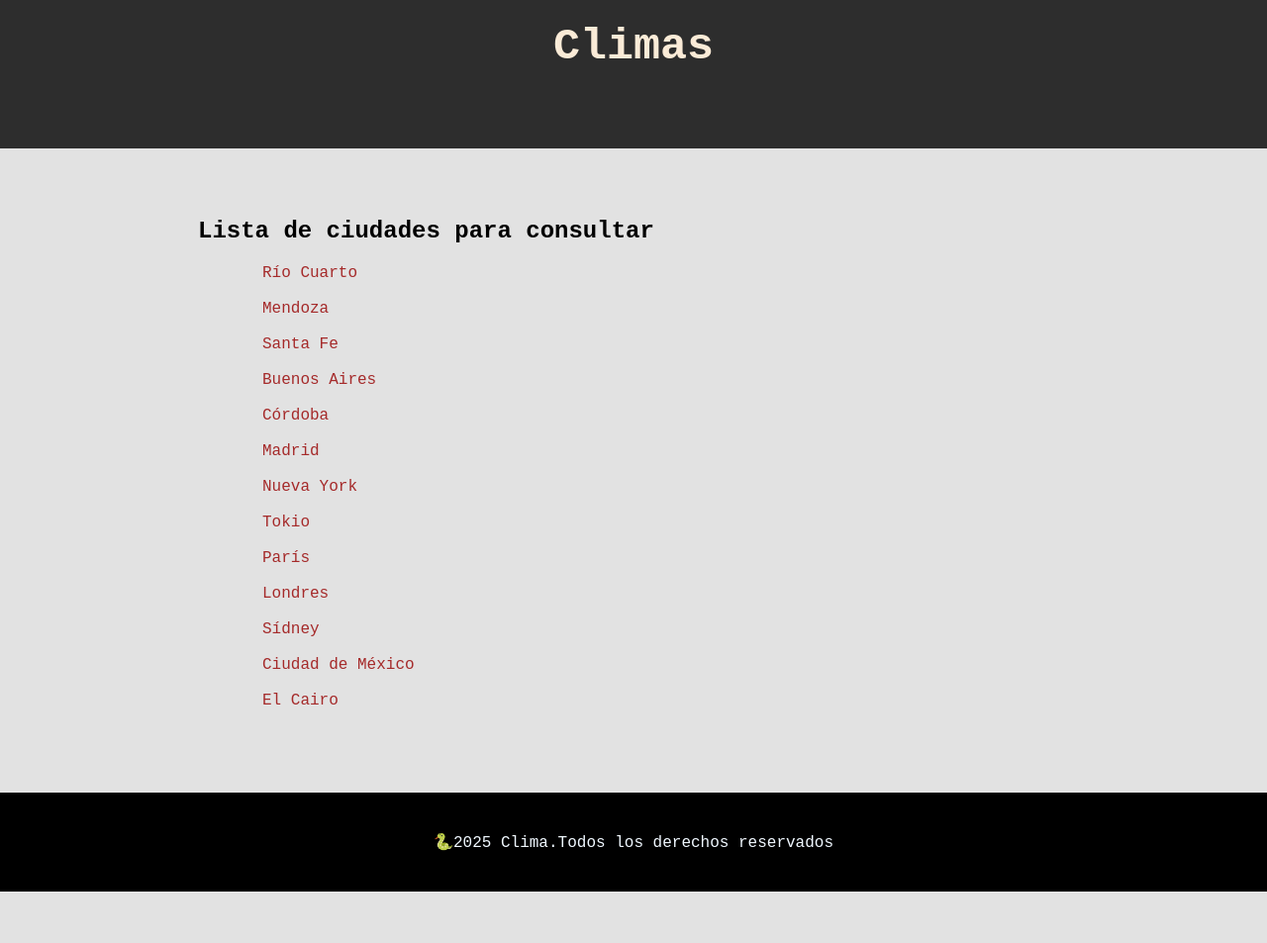
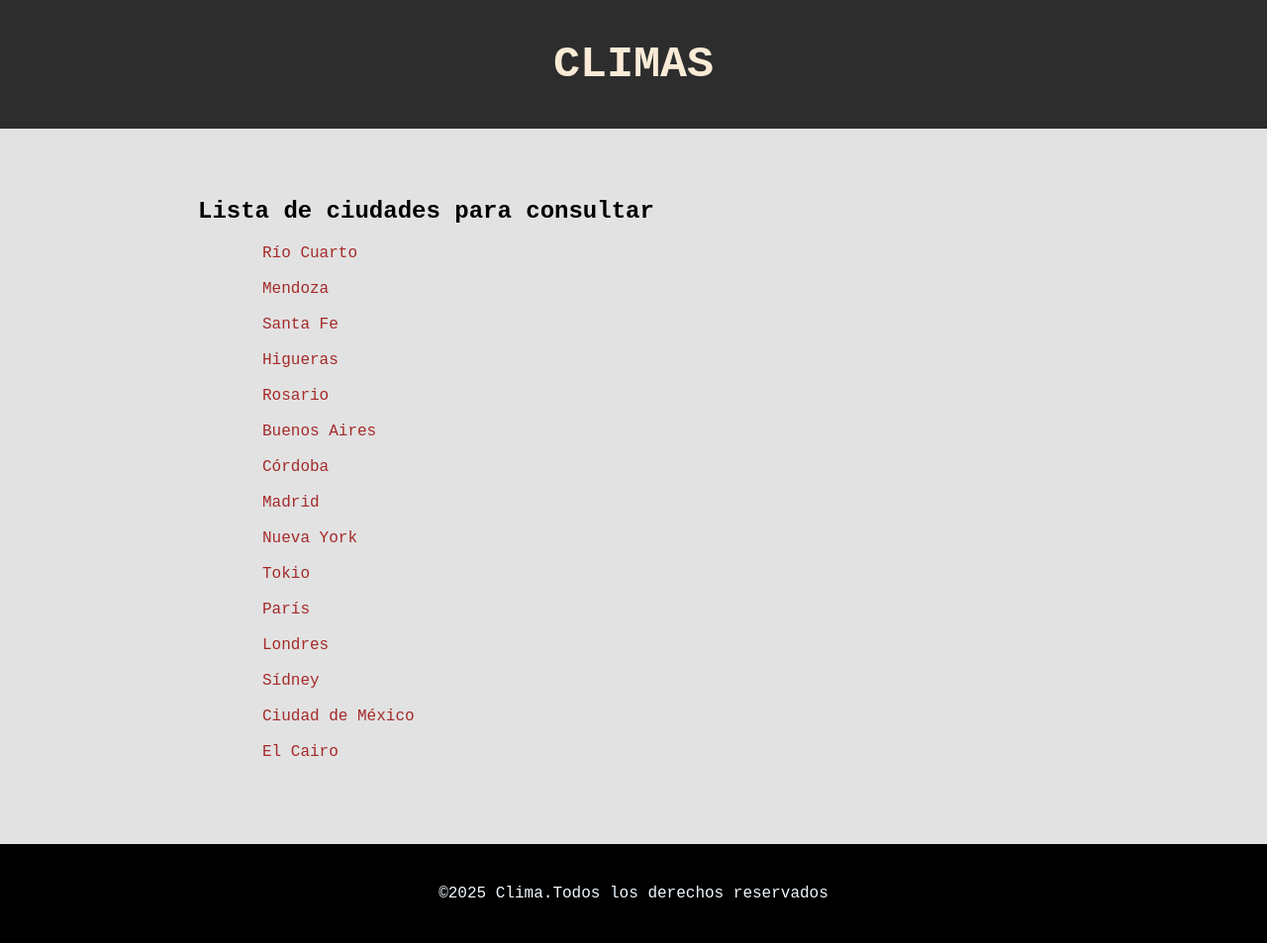
Before and after one commit to Emancc/Practico-I-Python, a Flask app: page / in a window 1280 px wide. Shown: the whole page at 99% size. Before the commit the page ends 901 px from the top, so only its background shows below. Run offline with Flask 3, Linux system fonts and the light colour scheme.

Commit message:
comentando el codigo

```diff
--- a/app.py
+++ b/app.py
@@ -6,8 +6,10 @@
 
 ciudades = {
     "Río Cuarto": {"lat": -33.1333, "lon": -64.3500},
-    "Mendoza" : {"lat": -32.8833, "lon": -68.8167},
-    "Santa Fe" : {"lat": -31.6333, "lon": -60.7000},
+    "Mendoza": {"lat": -32.8833, "lon": -68.8167},
+    "Santa Fe": {"lat": -31.6333, "lon": -60.7000},
+    "Higueras": {"lat": -31.6333, "lon": -60.7000},
+    "Rosario": {"lat": -31.6333, "lon": -60.7000},
     "Buenos Aires": {"lat": -34.6037, "lon": -58.3816},
     "Córdoba": {"lat": -31.4201, "lon": -64.1888},
     "Madrid": {"lat": 40.4168, "lon": -3.7038},
@@ -17,20 +19,22 @@
     "Londres": {"lat": 51.5074, "lon": -0.1278},
     "Sídney": {"lat": -33.8688, "lon": 151.2093},
     "Ciudad de México": {"lat": 19.4326, "lon": -99.1332},
-    "El Cairo": {"lat": 30.0444, "lon": 31.2357}
+    "El Cairo": {"lat": 30.0444, "lon": 31.2357},
 }
 
-@app.route('/')
+
+@app.route("/")
 def index():
-    return render_template('index.html', ciudades=ciudades)
+    return render_template("index.html", ciudades=ciudades)
 
-@app.route('/clima')
+
+@app.route("/clima")
 def clima():
-    nombre = request.args.get('ciudad')
+    nombre = request.args.get("ciudad")
     latitud = ciudades[nombre]["lat"]
     longitud = ciudades[nombre]["lon"]
 
-    url_clima = f'https://api.open-meteo.com/v1/forecast?latitude={latitud}&longitude={longitud}&current_weather=true'
+    url_clima = f"https://api.open-meteo.com/v1/forecast?latitude={latitud}&longitude={longitud}&current_weather=true"
 
     weather_codes = {
         0: "Despejado",
@@ -62,15 +66,23 @@
         96: "Tormenta eléctrica con granizo ligero",
         99: "Tormenta eléctrica con granizo fuerte",
     }
-    descripcion_clima = weather_codes.get(requests.get(url_clima).json()["current_weather"].get("weathercode"), "Información no disponible")
+    descripcion_clima = weather_codes.get(
+        requests.get(url_clima).json()["current_weather"].get("weathercode"),
+        "Información no disponible",
+    )
 
-    return render_template("clima.html",
-            ciudad=nombre,
-            temperatura=requests.get(url_clima).json()["current_weather"].get("temperature"),
-            velocidad_viento=requests.get(url_clima).json()["current_weather"].get("windspeed"),
-            descripcion_clima=descripcion_clima)
+    return render_template(
+        "clima.html",
+        ciudad=nombre,
+        temperatura=requests.get(url_clima)
+        .json()["current_weather"]
+        .get("temperature"),
+        velocidad_viento=requests.get(url_clima)
+        .json()["current_weather"]
+        .get("windspeed"),
+        descripcion_clima=descripcion_clima,
+    )
 
 
-
-if __name__ == '__main__':
+if __name__ == "__main__":
     app.run()
--- a/static/css/estilos.css
+++ b/static/css/estilos.css
@@ -7,6 +7,7 @@
     font-family: 'Courier New', Courier, monospace;
 
 }
+
 header {
     display: flex;
     flex-direction: column;
@@ -14,8 +15,9 @@
     color: antiquewhite;
     justify-content: space-around;
     align-items: center;
+    padding-top: 30px;
     width:100vw;
-    height: 150px;
+    height: 100px;
     gap:20px;
 }
 
@@ -25,21 +27,24 @@
     background-color: #589;
     border-radius: 5px;
     padding: 20px;
+}
 
-}
 nav a:hover{
     background-color: #584;
     border-radius: 5px;
     text-decoration: underline;
 }
+
 header h1{
     text-align: center;
     font-size: 45px;
     margin: 5px;
 }
+
 main{
     padding: 50px 200px;
 }
+
 main ul li{
     color: transparent;
     margin-left: 20px;
@@ -54,7 +59,6 @@
 
 main ul li a:hover {
     text-decoration: underline;
-    /* background-color: rgb(84, 84, 84);     */
     color: #584;
     text-transform: uppercase;
 }
@@ -67,8 +71,10 @@
     background-color: black;
     color: aliceblue;
 }
+
 .contenedor{
     display: flex;
+    font-size: 18px;
     flex-direction: column;
     background-color: rgb(46, 46, 46);
     color: aliceblue;
@@ -80,7 +86,12 @@
     justify-content: center;
 }
 
-.contenedor span{
+.contenedor .ciudad{
     color: #584;
     font-size: 30px;
 }
+
+.contenedor p span{
+    color: #6eaec3;
+    font-weight: bolder;
+}
--- a/templates/index.html
+++ b/templates/index.html
@@ -4,10 +4,12 @@
     Inicio
 {% endblock %}
 
+
 {% block main %}
     <h2>Lista de ciudades para consultar</h2>
 
     <ul>
+        <!-- creacion de la lista usando un for iterando por cada uno de los items del diccionario -->
         {% for ciudad, datos in ciudades.items() %}
             <li><a href="/clima?ciudad={{ ciudad }}">{{ ciudad }}</a></li>
             <br>
--- a/templates/layout.html
+++ b/templates/layout.html
@@ -3,14 +3,16 @@
 <head>
     <meta charset="UTF-8">
     <meta name="viewport" content="width=device-width, initial-scale=1.0">
+    <!-- creando la ruta para agragarle estilos -->
     <link rel="stylesheet" href="{{url_for('static', filename='css/estilos.css')}}">
     <title>{% block title %} {% endblock %}</title>
 </head>
 <body>
+
     <!-- header -->
      <header>
          {% block header%}
-         <h1>Climas</h1>
+         <h1>CLIMAS</h1>
          <nav>
             {% block paginas%}{% endblock %}
          </nav>
@@ -23,10 +25,11 @@
          {% block main %} {% endblock %}
      </main>
 
+     <!-- footer -->
     <footer>
         {% block footer%}
         <div>
-            <span> 🐍2025 Clima.Todos los derechos reservados</span>
+            <span> ©2025 Clima.Todos los derechos reservados</span>
         </div>
         {% endblock %}
     </footer>
```
Also changed, not shown: templates/clima.html (+15 -4 lines), README.md.
